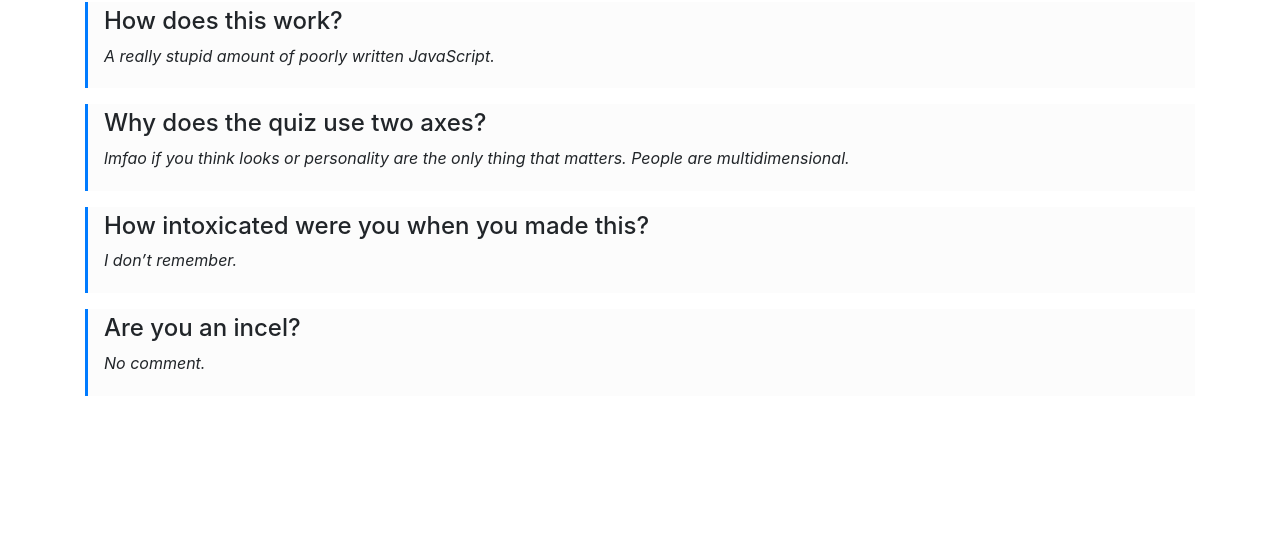
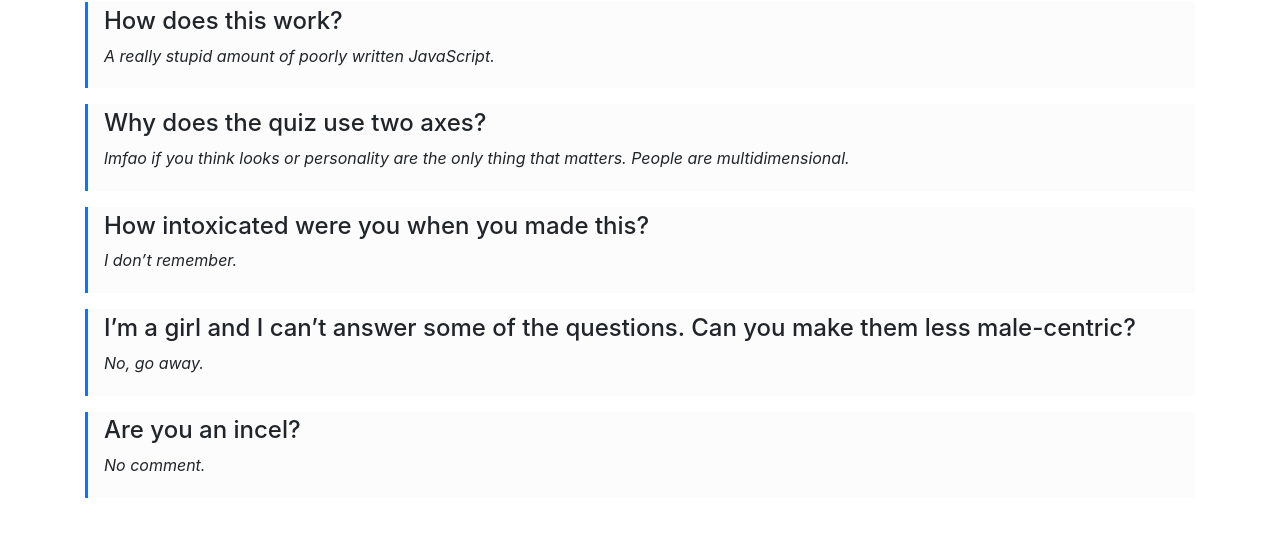
Before and after one commit to micropenis-support-group/incel-test, a plain HTML site: page faq.html in a window 1280 px wide. Shown: the part 110-646 px from the top of the page. Drawn offline with nearby package versions, Linux system fonts and the light colour scheme.

Commit message:
Revert commit be9f066
“fuck google man this sucks round 2”

```diff
--- a/faq.html
+++ b/faq.html
@@ -142,6 +142,21 @@
                 <span property="item" typeof="Question">
                     <meta property="url" content="#q4" />
                     <h2 class="question" property="name">
+                        I’m a girl and I can’t answer some of the questions.
+                        Can you make them less male-centric?
+                    </h2>
+                    <p class="answer" property="acceptedAnswer" typeof="Answer">
+                        <span property="text">
+                            No, go away.
+                        </span>
+                    </p>
+                </span>
+            </section>
+            <section class="faq"  property="itemListElement" typeof="ListItem" id="q5">
+                <meta property="position" content="5" />
+                <span property="item" typeof="Question">
+                    <meta property="url" content="#q5" />
+                    <h2 class="question" property="name">
                         Are you an incel?
                     </h2>
                     <p class="answer" property="acceptedAnswer" typeof="Answer">
```
